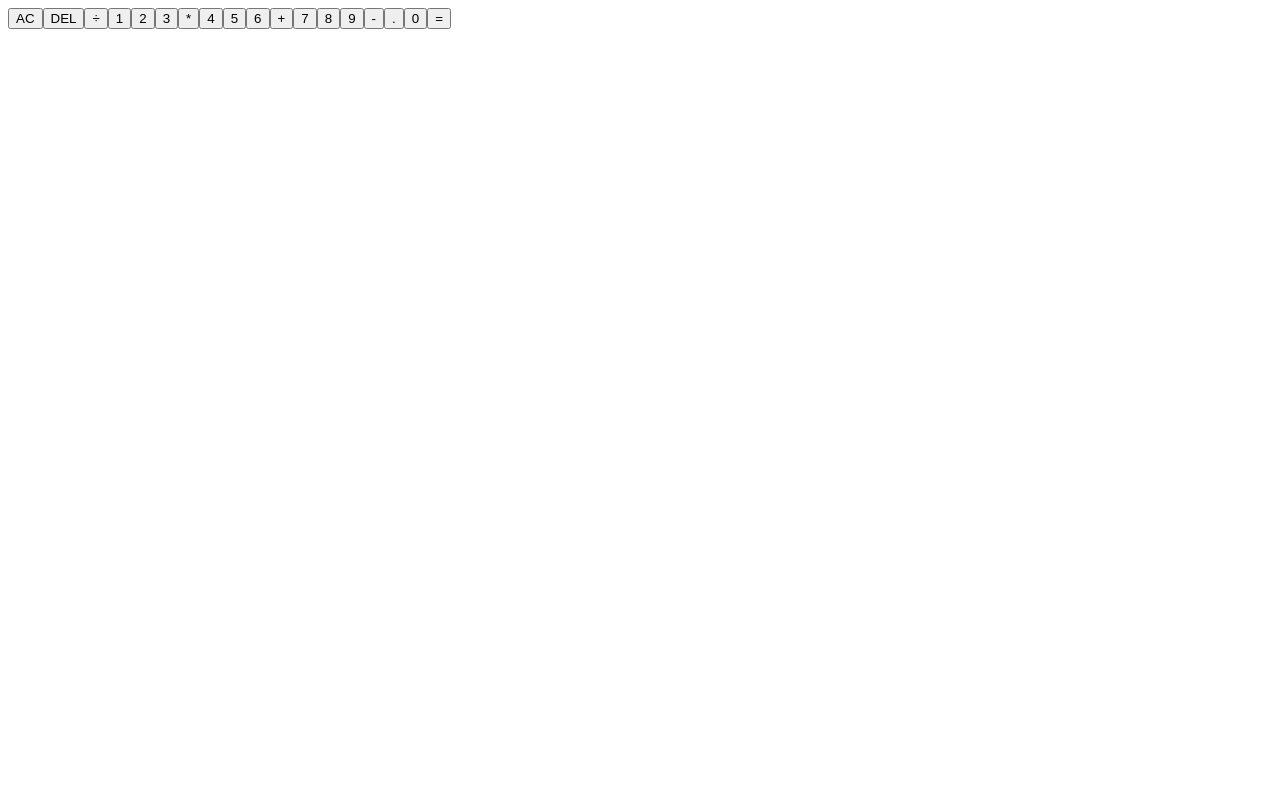
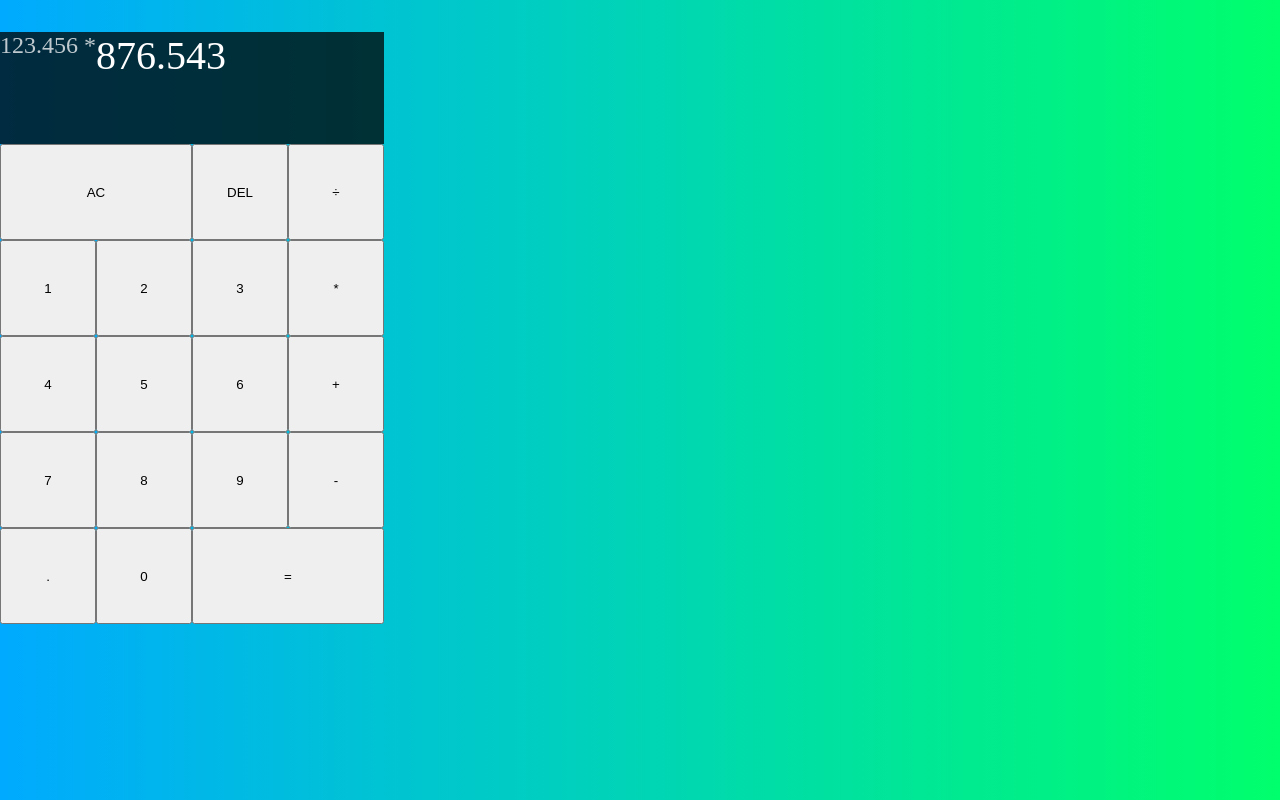
Before and after one commit to pittyh6/react_calculator, a React (Create React App) app: page / in a window 1280 px wide. Built offline with nearby package versions, Linux system fonts and the light colour scheme.

Commit message:
css 7:07

```diff
--- a/src/App.js
+++ b/src/App.js
@@ -1,10 +1,10 @@
-
+import "./style.css"
 function App() {
   return (
     <div className="calculator-grid">
       <div className="output">
-        <div className="previous-operand"></div>
-        <div className="current-operand"></div>
+        <div className="previous-operand">123.456 *</div>
+        <div className="current-operand">876.543</div>
       </div>
       <button className="span-two">AC</button>
       <button>DEL</button>
--- /dev/null
+++ b/src/style.css
@@ -0,0 +1,33 @@
+*,
+*::before,
+*::after {
+  box-sizing: border-box;
+}
+
+body {
+  margin: 0;
+  background: linear-gradient(to right, #00aaff, #00ff6c);
+}
+
+.calculator-grid {
+  display: grid;
+  grid-template-columns: repeat(4, 6rem);
+  grid-template-rows: minmax(7rem, auto) repeat(5, 6rem);
+  margin-top: 2rem;
+}
+.span-two {
+  grid-column: span 2;
+}
+.output {
+  background-color: rgba(0, 0, 0, 0.75);
+  display: flex;
+  grid-column: 1 /-1;
+}
+.output .previous-operand {
+  color: rgba(255, 255, 255, 0.75);
+  font-size: 1.5rem;
+}
+.output .current-operand {
+  color: rgba(255, 255, 255);
+  font-size: 2.5rem;
+}
```
